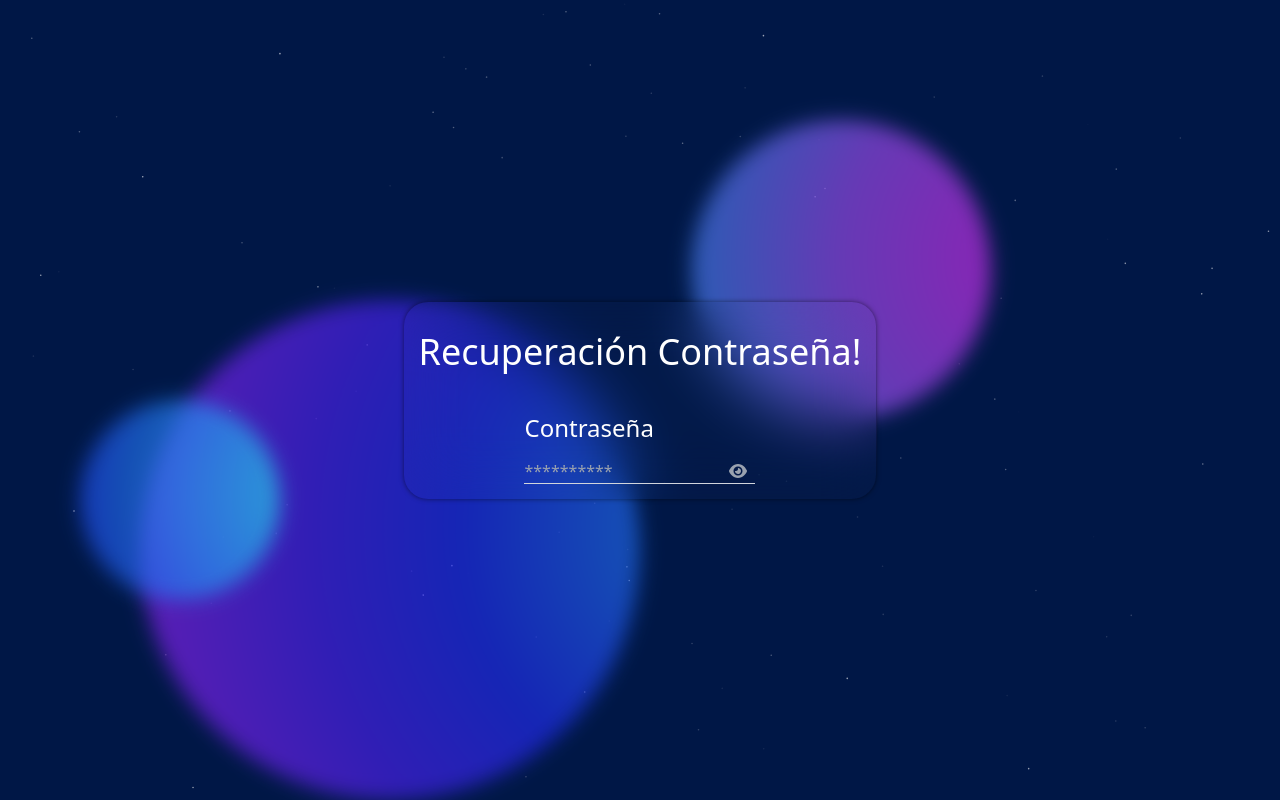
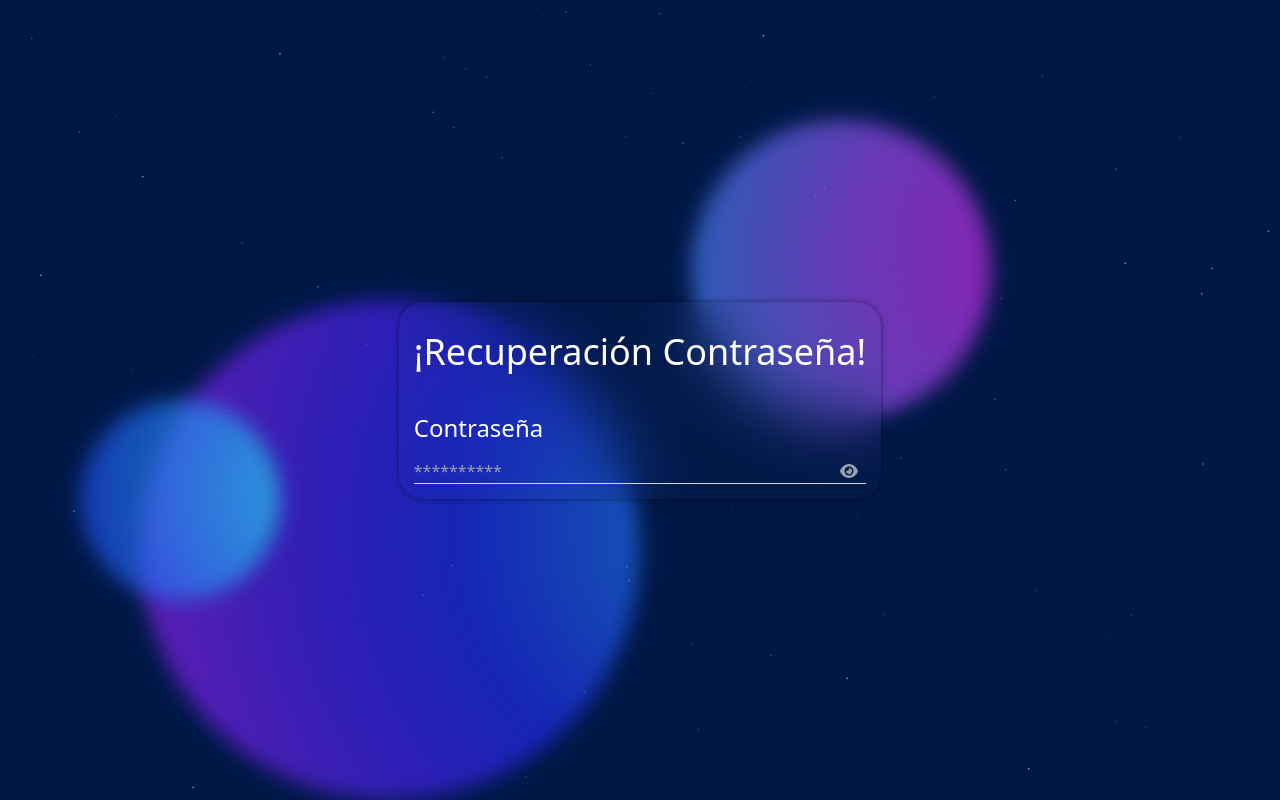
Before and after one commit to RedGas722/RedGas, a React (Vite) app: page /Login/ForgotPassword/Recovery in a window 1280 px wide. Built offline with nearby package versions, Linux system fonts and the light colour scheme.

Commit message:
feat: Update layout of RecoveryPassword component; adjust form alignment and heading formatting

```diff
--- a/src/Pages/RecoveryPassword/RecoveryPassword.jsx
+++ b/src/Pages/RecoveryPassword/RecoveryPassword.jsx
@@ -13,9 +13,9 @@ export const RecoveryPassword = () => {
     return (
         <section className="w-full gap-[40px] h-dvh flex justify-center items-center">
             <Circles styleC1="right-[50%] bottom-[0px]" styleC2="left-[54%] top-[120px]" styleC3="top-[400px] left-[80px]" />
-            <div className="divForm shadow_box_RL bg-glass-total rounded-3xl flex flex-col items-center w-fit justify-self-center gap-[40px]">
-                <h1 className="text-center text-white text-4xl">Recuperación Contraseña!</h1>
-                <form className="flex flex-col gap-[15px] justify-center items-center text-start w-fit">
+            <div className="divForm shadow_box_RL bg-glass-total rounded-3xl flex flex-col w-fit justify-self-center gap-[40px]">
+                <h1 className="text-center text-white text-4xl">¡Recuperación Contraseña!</h1>
+                <form className="flex flex-col gap-[15px] text-start w-full">
                     <label htmlFor="password" className="text-white text-2xl w-full">
                         Contraseña
                     </label>
```
